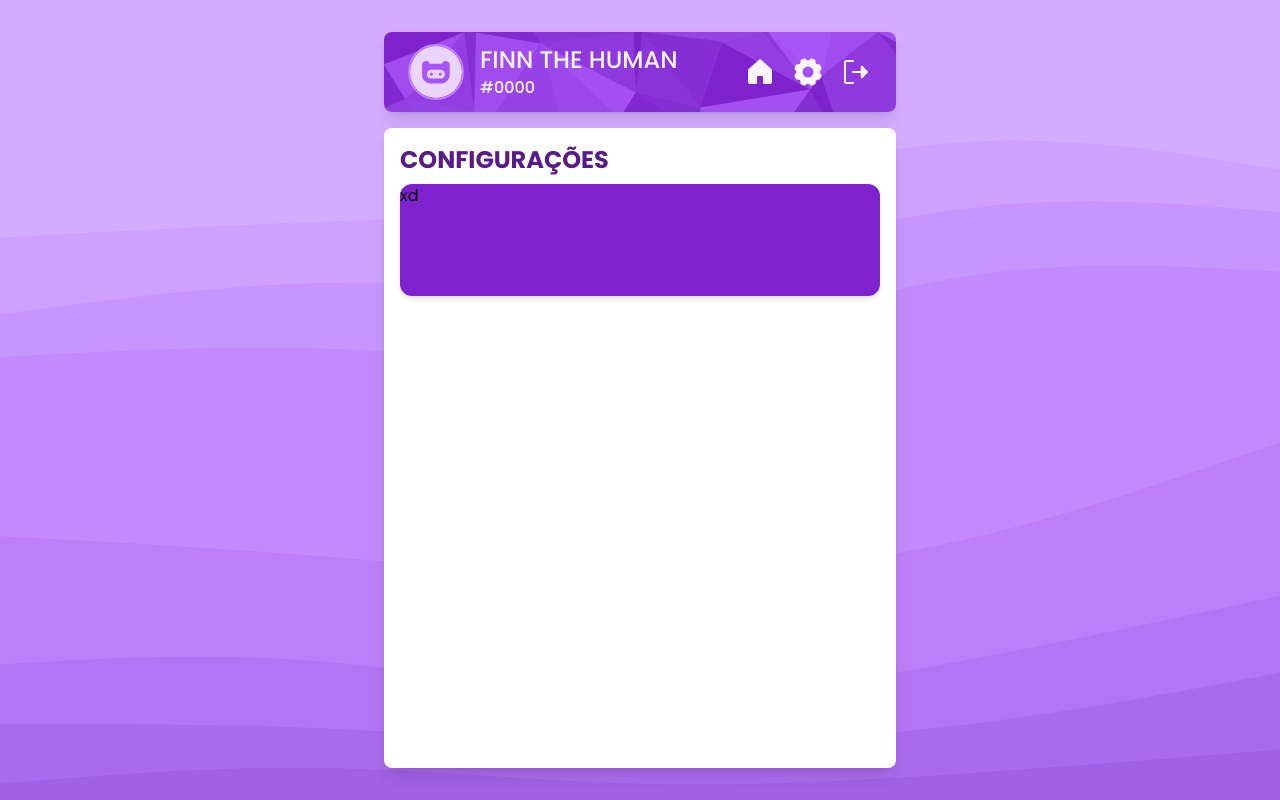
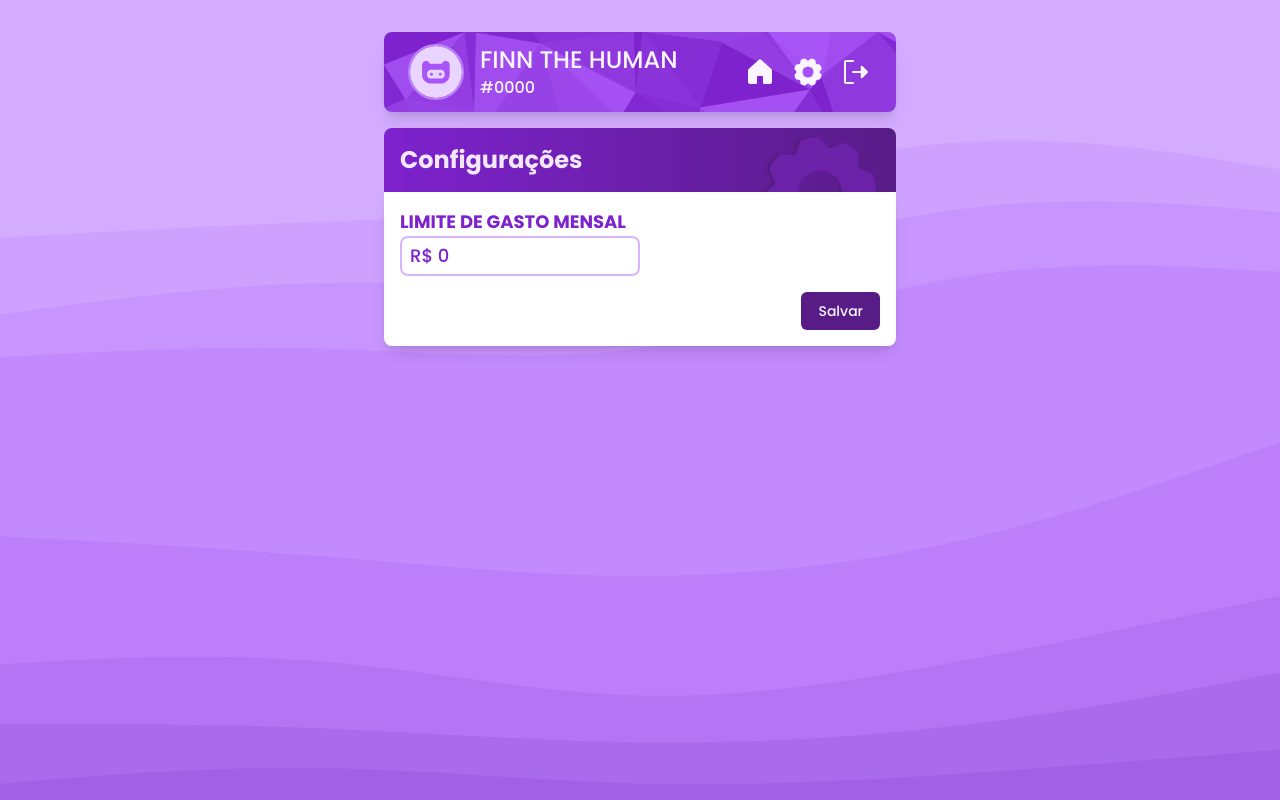
Before and after one commit to visumi/finance-web, a React (Vite) app: page /settings in a window 1280 px wide. Built offline with nearby package versions, Linux system fonts and the light colour scheme; no server answers.

Commit message:
Progresso na tela de settings

```diff
--- a/src/components/history.tsx
+++ b/src/components/history.tsx
@@ -1,6 +1,6 @@
 import { Transition } from '@headlessui/react';
-import { atom, useAtom } from 'jotai';
-import { CircleNotch, SmileyMeh, SmileySad } from 'phosphor-react';
+import { useAtom } from 'jotai';
+import { CircleNotch, CurrencyDollar, SmileySad } from 'phosphor-react';
 import { FC, useCallback, useEffect, useState } from 'react';
 import useSWR from 'swr';
 import { Expense as ExpenseModel } from '../models/expense';
@@ -63,7 +63,9 @@ const History: FC = () => {
                 key={i}
                 appear
                 show
-                enter={`transition-transform ease-in-out ${renders < 2 ? delay : ''} transform`}
+                enter={`transition-transform ease-in-out ${
+                  renders < 2 ? delay : ''
+                } transform`}
                 enterFrom='opacity-0 -translate-x-96'
                 enterTo='opacity-100 translate-x-0'
                 leave='transition ease-in-out duration-300 transform'
@@ -96,7 +98,7 @@ const History: FC = () => {
       )}
       {!error && data?.expenses?.length === 0 && (
         <div className='max-w-xs mx-auto my-auto text-center'>
-          <SmileyMeh
+          <CurrencyDollar
             className='mx-auto text-purple-200 animate-bounce'
             size={64}
             weight='bold'
--- a/src/components/meta.tsx
+++ b/src/components/meta.tsx
@@ -117,7 +117,7 @@ const Meta: FC = () => {
       )}
       {expenses && (
         <div
-          className={`flex flex-col justify-around w-full p-4 bg-gradient-to-r shadow-md h-28 rounded-xl ${barState.bg}`}
+          className={`flex flex-col justify-around w-full p-4 bg-gradient-to-r shadow-sm h-28 rounded-xl ${barState.bg}`}
         >
           <span className={`text-lg font-medium ${barState.text}`}>
             Gasto mensal
--- a/src/components/new-expense/new-modal.tsx
+++ b/src/components/new-expense/new-modal.tsx
@@ -101,7 +101,7 @@ const NewModal: FC<NewModalProps> = ({ isOpen = false, closeModal }) => {
                   <div className='flex mt-4'>
                     <button
                       type='button'
-                      className='justify-center px-4 py-2 ml-auto text-sm font-medium text-purple-900 bg-purple-100 border border-transparent rounded-md hover:bg-purple-200 focus:outline-none focus-visible:ring-2 focus-visible:ring-purple-500 focus-visible:ring-offset-2'
+                      className='justify-center px-4 py-2 ml-auto text-sm font-medium text-purple-900 transition duration-200 ease-out bg-purple-100 border border-transparent rounded-md hover:bg-purple-200 focus:outline-none focus-visible:ring-2 focus-visible:ring-purple-500 focus-visible:ring-offset-2'
                       onClick={closeModal}
                     >
                       Cancelar
@@ -111,7 +111,7 @@ const NewModal: FC<NewModalProps> = ({ isOpen = false, closeModal }) => {
                       disabled={!allowSubmit}
                       className={clsx(
                         {
-                          'justify-center px-4 py-2 ml-2 text-sm font-medium bg-purple-900 border hover:cursor-pointer border-transparent rounded-md text-purple-50 hover:bg-purple-700 focus:outline-none focus-visible:ring-2 focus-visible:ring-purple-500 focus-visible:ring-offset-2':
+                          'justify-center px-4 py-2 ml-2 transition ease-out duration-200 text-sm font-medium bg-purple-900 border hover:cursor-pointer border-transparent rounded-md text-purple-50 hover:bg-purple-700 focus:outline-none focus-visible:ring-2 focus-visible:ring-purple-500 focus-visible:ring-offset-2':
                             allowSubmit,
                         },
                         {
--- a/src/pages/dashboard.tsx
+++ b/src/pages/dashboard.tsx
@@ -18,7 +18,7 @@ const Dashboard = () => {
         appear
         show
         className='flex flex-col flex-grow gap-4'
-        enter='transition ease-in-out duration-1000 delay-100 transform'
+        enter='transition ease-in-out duration-500 transform'
         enterFrom='opacity-0'
         enterTo='opacity-100'
         leave='transition ease-in-out duration-300 transform'
@@ -29,7 +29,7 @@ const Dashboard = () => {
           <Meta />
           <button
             onClick={() => setIsOpen(true)}
-            className='flex w-full py-2 mt-4 rounded-full shadow-md bg-gradient-to-r from-purple-600 to-purple-800 hover:bg-gradient-to-r hover:from-purple-600 hover:to-purple-500 text-purple-50'
+            className='flex w-full py-2 mt-4 rounded-full shadow-sm bg-gradient-to-r from-purple-600 to-purple-800 hover:bg-gradient-to-r hover:from-purple-600 hover:to-purple-500 text-purple-50'
           >
             <Plus className='my-auto ml-auto' size={24} weight='bold' />
             <span className='my-auto ml-2 mr-auto text-lg text-medium'>
--- a/src/pages/settings.tsx
+++ b/src/pages/settings.tsx
@@ -1,11 +1,25 @@
 import { Transition } from '@headlessui/react';
+import clsx from 'clsx';
 import { useAtom } from 'jotai';
+import { Gear } from 'phosphor-react';
+import { useEffect, useState } from 'react';
 import { Toaster } from 'react-hot-toast';
 import Header from '../components/header';
 import { userAtom } from '../utils/atoms';
+import { currencyMask } from '../utils/currencyMask';
 
 const Settings = () => {
   const [user] = useAtom(userAtom);
+  const [price, setPrice] = useState('0');
+  const [allowSubmit, setAllowSubmit] = useState(false);
+
+  useEffect(() => {
+    if (price) {
+      setAllowSubmit(true);
+    } else {
+      setAllowSubmit(false);
+    }
+  }, [price]);
 
   return (
     <div className='flex px-[30%] py-8 mx-auto gap-4 flex-col h-screen overflow-hidden bg-no-repeat bg-cover bg-waves'>
@@ -13,17 +27,59 @@ const Settings = () => {
       <Transition
         appear
         show
-        className='flex flex-col flex-grow gap-4'
-        enter='transition ease-in-out duration-1000 delay-100 transform'
+        className='flex flex-col flex-grow'
+        enter='transition ease-in-out duration-500 transform'
         enterFrom='opacity-0'
         enterTo='opacity-100'
         leave='transition ease-in-out duration-300 transform'
         leaveFrom='opacity-100'
         leaveTo='opacity-0'
       >
-        <div className='flex flex-col flex-grow gap-2 p-4 bg-white rounded-lg shadow-lg'>
-          <h1 className='text-2xl font-bold text-purple-900'>CONFIGURAÇÕES</h1>
-          <div className='bg-purple-700 shadow-md rounded-xl h-28'>xd</div>
+        <div className='relative flex p-4 rounded-t-lg bg-gradient-to-r from-purple-700 to-purple-900'>
+          <h1 className='text-2xl font-bold text-purple-100'>Configurações</h1>
+          <Gear
+            className='absolute text-purple-900 right-4 -bottom-16 rotate-12'
+            size={128}
+            weight='fill'
+          />
+          <Gear
+            className='absolute right-3 -bottom-[65px] rotate-12 text-purple-800'
+            size={128}
+            weight='fill'
+          />
+        </div>
+        <div className='relative flex flex-col p-4 bg-white rounded-b-lg shadow-lg'>
+          <h2 className='text-lg font-bold text-purple-700'>
+            LIMITE DE GASTO MENSAL
+          </h2>
+          <input
+            placeholder='0'
+            maxLength={15}
+            value={`R$ ${price}`}
+            onChange={(e) => setPrice(currencyMask(e).target.value)}
+            className='w-1/2 px-2 py-1 text-lg font-medium text-purple-700 placeholder-purple-400 border-2 border-purple-300 rounded-lg outline-none'
+          ></input>
+          <div className='flex justify-end mt-4'>
+            <button
+              type='button'
+              disabled={!allowSubmit}
+              className={clsx(
+                {
+                  'justify-center px-4 py-2 text-sm font-medium transition ease-out duration-200 bg-purple-900 border hover:cursor-pointer border-transparent rounded-md text-purple-50 hover:bg-purple-700 focus:outline-none focus-visible:ring-2 focus-visible:ring-purple-500 focus-visible:ring-offset-2':
+                    allowSubmit,
+                },
+                {
+                  'justify-center px-4 py-2 text-sm font-medium bg-purple-900 opacity-30 border border-transparent rounded-md text-purple-50 hover:cursor-default focus:outline-none focus-visible:ring-2 focus-visible:ring-purple-500 focus-visible:ring-offset-2':
+                    !allowSubmit,
+                }
+              )}
+              onClick={() => {
+                console.log(price);
+              }}
+            >
+              Salvar
+            </button>
+          </div>
         </div>
       </Transition>
       <Toaster position='top-right' reverseOrder={false} />
```
